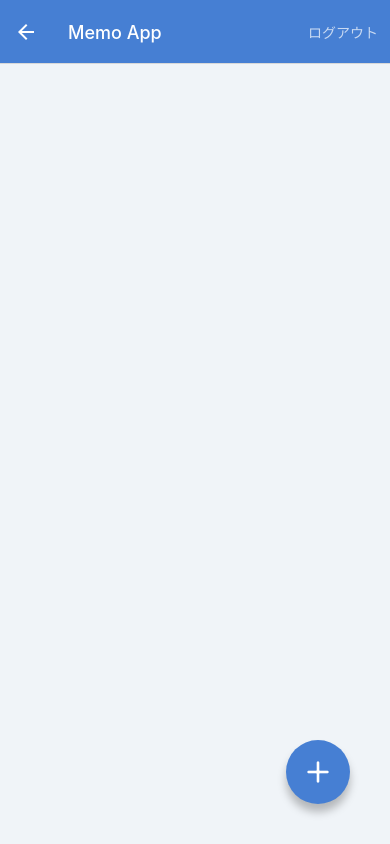
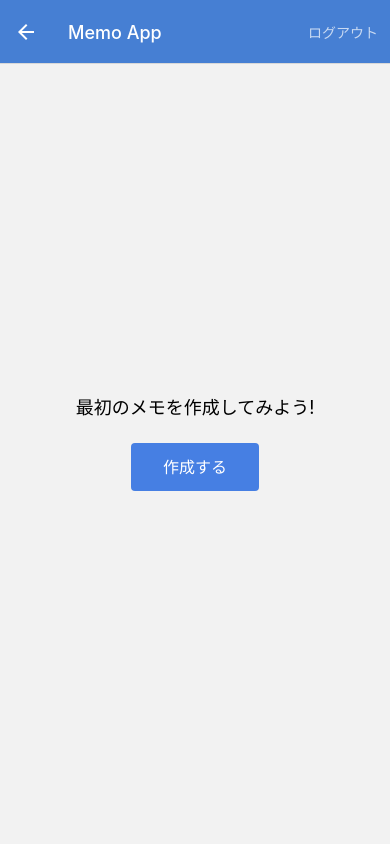
Before and after one commit to dausuke/MemoApp, a React Native app: screen /MemoList in a window 390 px wide. Built offline with nearby package versions, Linux system fonts and the light colour scheme; no server answers.

Commit message:
Creat Loading component

```diff
--- a/src/components/Button.jsx
+++ b/src/components/Button.jsx
@@ -1,11 +1,11 @@
 import React from 'react';
 import { TouchableOpacity, Text, StyleSheet } from 'react-native';
-import { string, func } from 'prop-types';
+import { string, func,shape } from 'prop-types';
 
 const Button = (props) => {
-  const { label, onPress } = props;
+  const { label, onPress,style } = props;
   return (
-    <TouchableOpacity style={styles.buttonContainer} onPress={onPress}>
+    <TouchableOpacity style={[styles.buttonContainer,style]} onPress={onPress}>
       <Text style={styles.buttonLabel}>{label}</Text>
     </TouchableOpacity>
   );
@@ -14,9 +14,11 @@
 Button.propTypes = {
   label: string.isRequired,
   onPress: func,
+  style:shape()
 };
 Button.defaultProps = {
   onPress: null,
+  style:null
 };
 const styles = StyleSheet.create({
   buttonContainer: {
--- /dev/null
+++ b/src/components/Loading.jsx
@@ -0,0 +1,46 @@
+import React from 'react';
+import { View, StyleSheet, ActivityIndicator } from 'react-native';
+import { bool } from 'prop-types';
+
+const Loading = (props) => {
+  const { isLoading } = props;
+  if (!isLoading) {
+    return null;
+  }
+
+  return (
+    <View style={styles.container}>
+      <View style={styles.inner}>
+        <ActivityIndicator size="large" color="#000000" />
+      </View>
+    </View>
+  );
+};
+
+Loading.prototype = {
+  isLoading: bool,
+};
+Loading.defaultProps = {
+  isLoading: false,
+};
+
+const styles = StyleSheet.create({
+  container: {
+    position: 'absolute',
+    width: '100%',
+    height: '100%',
+    top: 0,
+    right: 0,
+    bottom: 0,
+    left: 0,
+    justifyContent: 'center',
+    alignItems: 'center',
+    backgroundColor: 'rgba(255,255,255,0.5)',
+    zIndex: 5,
+  },
+  inner: {
+    marginBottom: 80,
+  },
+});
+
+export default Loading;
--- a/src/components/keybordSafeView.jsx
+++ b/src/components/keybordSafeView.jsx
@@ -53,7 +53,7 @@
       const { height } = nativeEvent.layout;
       // keep viewHeight as null not to trigger useEffect on mounting.
       // Don't do this: setViewHeight(height);
-      initialViewHeight.current = height;
+      initialViewHeight.current = height-40;
       animatedViewHeight.current = new Animated.Value(height);
     }
   };
--- a/src/screens/LogInScreen.jsx
+++ b/src/screens/LogInScreen.jsx
@@ -3,11 +3,13 @@
 import firebase from 'firebase';
 
 import Button from '../components/Button';
+import Loading from '../components/Loading';
 
 const LogInScreen = (props) => {
   const { navigation } = props;
   const [email, setEmail] = useState('');
   const [password, setPassword] = useState('');
+  const [isLoading, setLoading] = useState(true);
 
   useEffect(() => {
     const unsubcribe = firebase.auth().onAuthStateChanged((user) => {
@@ -16,12 +18,15 @@
           index: 0,
           routes: [{ name: 'MemoList' }],
         });
+      } else {
+        setLoading(false);
       }
     });
     return unsubcribe;
   }, []);
 
   const handlepress = () => {
+    setLoading(true);
     firebase
       .auth()
       .signInWithEmailAndPassword(email, password)
@@ -36,10 +41,14 @@
       .catch((error) => {
         console.log(error.code, error.message);
         Alert.alert(error.code);
+      })
+      .then(() => {
+        setLoading(false);
       });
   };
   return (
     <View style={styles.container}>
+      <Loading isLoading={isLoading} />
       <View style={styles.inner}>
         <Text style={styles.title}>Log In</Text>
         <TextInput
--- a/src/screens/MemoListScreens.jsx
+++ b/src/screens/MemoListScreens.jsx
@@ -1,13 +1,16 @@
 import React, { useEffect, useState } from 'react';
-import { View, StyleSheet, Alert } from 'react-native';
+import { View, StyleSheet, Alert, Text } from 'react-native';
 import firebase from 'firebase';
 
 import MemoList from '../components/MemoList';
 import CircleButton from '../components/CircleButton';
 import LogOutButton from '../components/LogOutButton';
+import Button from '../components/Button';
+import Loading from '../components/Loading';
 
 const MemoListScreen = (props) => {
   const [memos, setMemos] = useState([]);
+  const [isLoading, setLoading] = useState(false);
   const { navigation } = props;
   useEffect(() => {
     navigation.setOptions({
@@ -19,6 +22,7 @@
     const { currentUser } = firebase.auth();
     let unsubscribe = () => {};
     if (currentUser) {
+      setLoading(true);
       const ref = db.collection(`users/${currentUser.uid}/memos`).orderBy('updatedAt', 'desc');
       unsubscribe = ref.onSnapshot(
         (snapshot) => {
@@ -32,9 +36,10 @@
             });
           });
           setMemos(userMemos);
+          setLoading(false);
         },
         (error) => {
-          console.log(error);
+          setLoading(false);
           Alert.alert('データの読み込みに失敗しました');
         }
       );
@@ -42,9 +47,26 @@
     return unsubscribe;
   }, []);
 
+  if (memos.length === 0) {
+    return (
+      <View style={emptyStyles.container}>
+        <Loading isLoading={isLoading} />
+        <View style={emptyStyles.inner}>
+          <Text style={emptyStyles.title}>最初のメモを作成してみよう!</Text>
+          <Button
+            style={emptyStyles.button}
+            label="作成する"
+            onPress={() => {
+              navigation.navigate('MemoCreat');
+            }}></Button>
+        </View>
+      </View>
+    );
+  }
+
   return (
     <View style={styles.container}>
-      <MemoList memos={memos}/>
+      <MemoList memos={memos} />
       <CircleButton
         name="plus"
         onPress={() => {
@@ -54,11 +76,30 @@
     </View>
   );
 };
+
 const styles = StyleSheet.create({
   container: {
     flex: 1,
     backgroundColor: '#F0F4F8',
   },
 });
+const emptyStyles = StyleSheet.create({
+  container: {
+    flex: 1,
+    justifyContent: 'center',
+    alignItems: 'center',
+  },
+  inner: {
+    justifyContent: 'center',
+    alignItems: 'center',
+  },
+  title: {
+    fontSize: 18,
+    marginBottom: 24,
+  },
+  button: {
+    alignSelf: 'center',
+  },
+});
 
 export default MemoListScreen;
```
